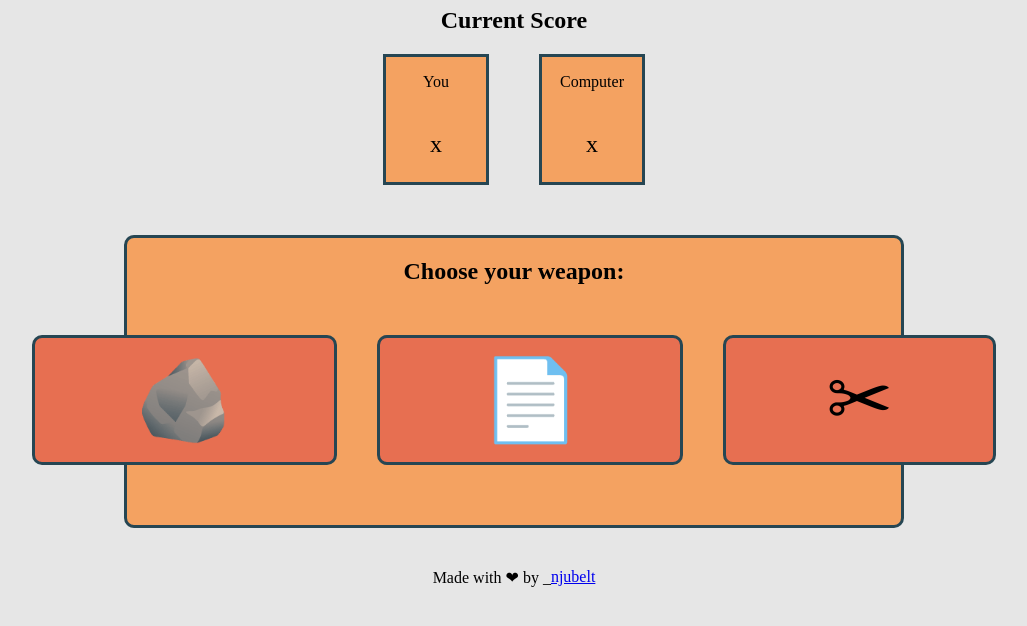
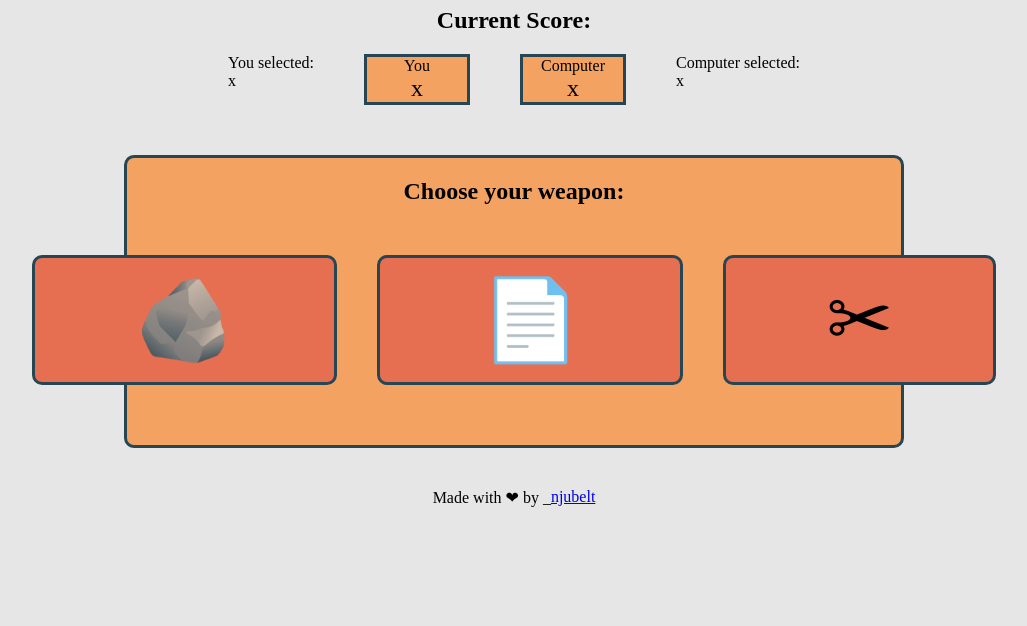
Before and after one commit to njubelt/rps-game, a plain HTML site: page index.html in a window 1280 px wide. Shown: the part 98-724 px from the top of the page, without its empty margins (126-1153 px from the left). Drawn offline with Linux system fonts and the light colour scheme.

Commit message:
Update index.html to include a scoreboard and player/cpu selections

```diff
--- a/index.html
+++ b/index.html
@@ -4,22 +4,30 @@
         <meta charset="UTF-8">
         <title>Rock Paper Scissors</title>
         <link rel="stylesheet" href="style.css">
-        <script src="app.js"></script>
+        <script src="app.js" defer></script>
     </head>
     <body>
         <div class="header">
            <h1>ULTIMATE RPS SHOWDOWN</h1>
         </div>
         <div class="body">
-            <div id="scoreHeader">Current Score</div>
+            <div id="scoreHeader">Current Score:</div>
             <div class ="scoreContainer">
+                <div class ="playerSelectionContainer">
+                    <div class="playerSelectionHeader">You selected:</div>
+                    <div id="playerSelection">x</div>
+                </div>
                 <div class="playerScoreContainer">
-                    <p>You</p>
-                    <p id="playerScore">x</p>
+                    <div>You</div>
+                    <div id="playerScore">x</div>
                 </div>
                 <div class="cpuScoreContainer">
-                    <p>Computer</p>
-                    <p id="cpuScore">x</p>
+                    <div>Computer</div>
+                    <div id="cpuScore">x</div>
+                </div>
+                <div class="cpuSelectionContainer">
+                    <div class="cpuSelectionHeader">Computer selected:</div>
+                    <div id="cpuSelection">x</div>
                 </div>
             </div>
         </div>
```
